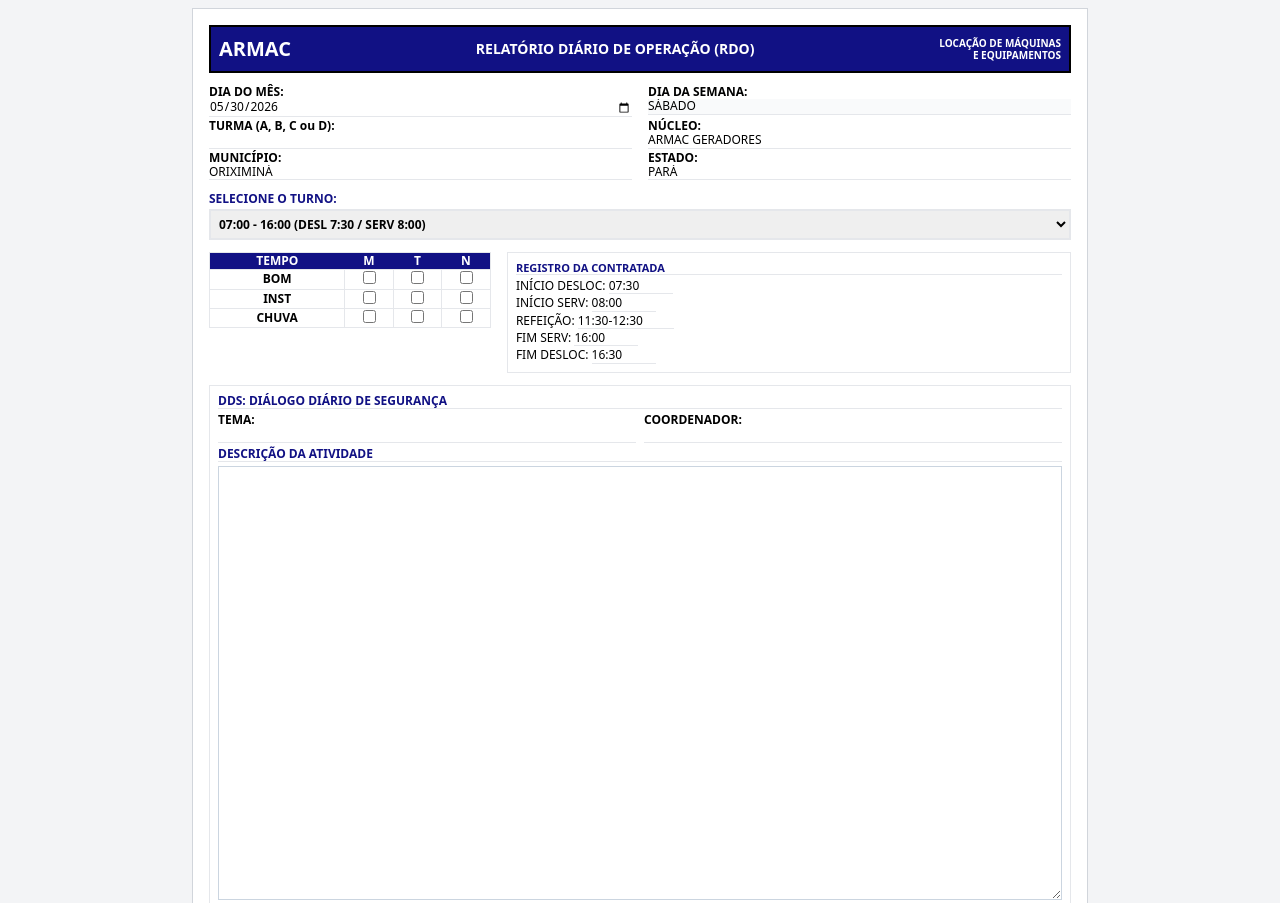
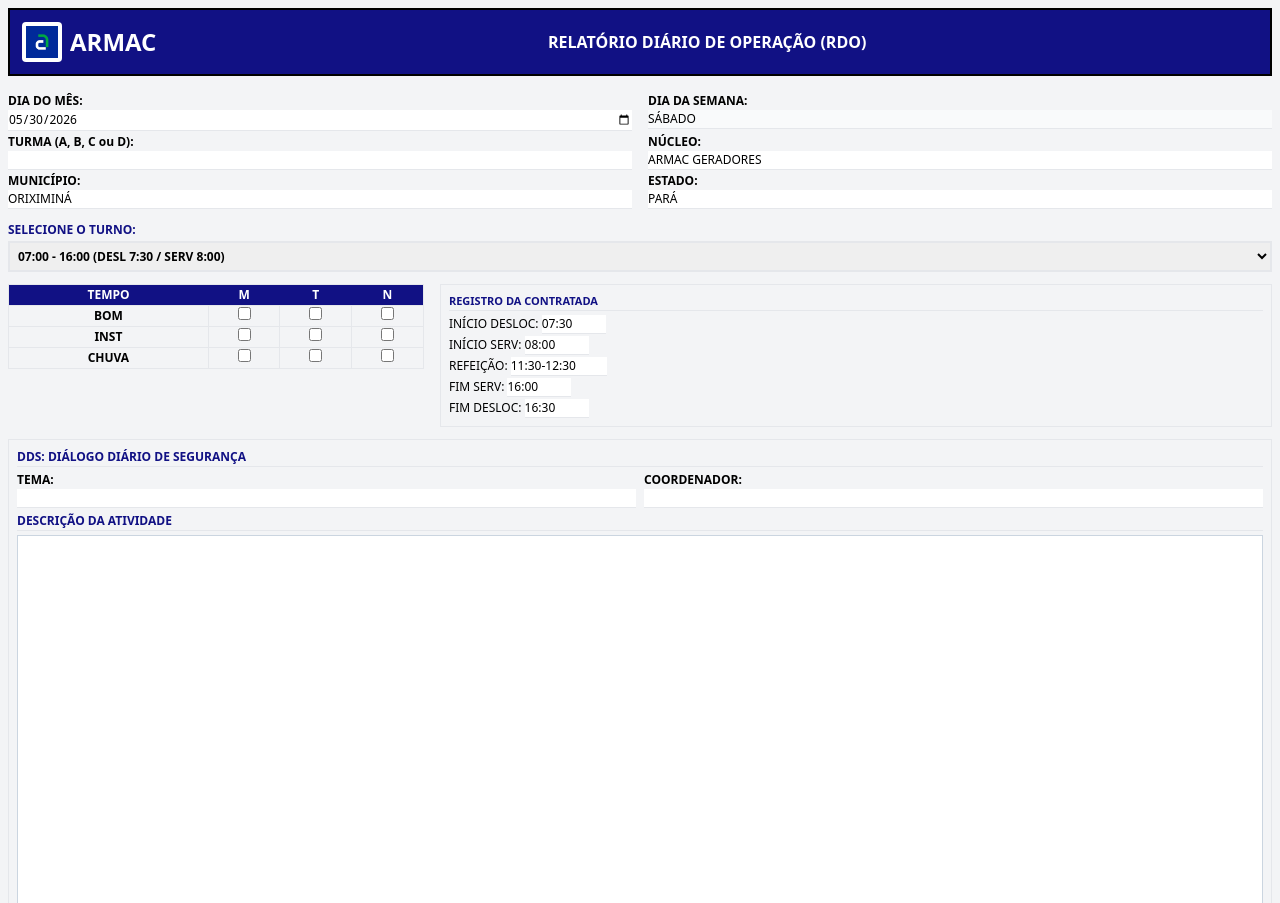
Before and after one commit to Lairton7/rdo-armac, a plain HTML site: page index.html in a window 1280 px wide. Shown: the top 903 px of the page. Drawn offline with nearby package versions, Linux system fonts and the light colour scheme.

Commit message:
index.html

```diff
--- a/index.html
+++ b/index.html
@@ -23,11 +23,13 @@
 </head>
 <body class="bg-gray-100 p-2 text-black">
 
-    <div id="printable" class="max-w-4xl mx-auto bg-white p-4 border border-gray-300">
-        <div class="border-2 border-black p-2 mb-3 flex justify-between items-center bg-armac text-white">
-            <div class="font-black text-xl">ARMAC</div>
-            <h1 class="text-sm font-bold uppercase">Relatório Diário de Operação (RDO)</h1>
-            <div class="text-[10px] uppercase font-bold text-right leading-tight">Locação de Máquinas<br>e Equipamentos</div>
+            <div class="border-2 border-black p-3 mb-4 flex justify-between items-center bg-armac text-white">
+            <div class="flex items-center gap-2">
+                <img src="logo.png" alt="Logo Armac" class="h-10 w-10 object-contain bg-white p-1 rounded">
+                <div class="font-black text-2xl">ARMAC</div>
+            </div>
+            <h1 class="text-base font-bold uppercase">Relatório Diário de Operação (RDO)</h1>
+            <div class="text-[9px] uppercase font-bold text-right leading-tight"><br></div>
         </div>
 
         <div class="grid grid-cols-2 gap-x-4 gap-y-0.5 mb-3">
```
